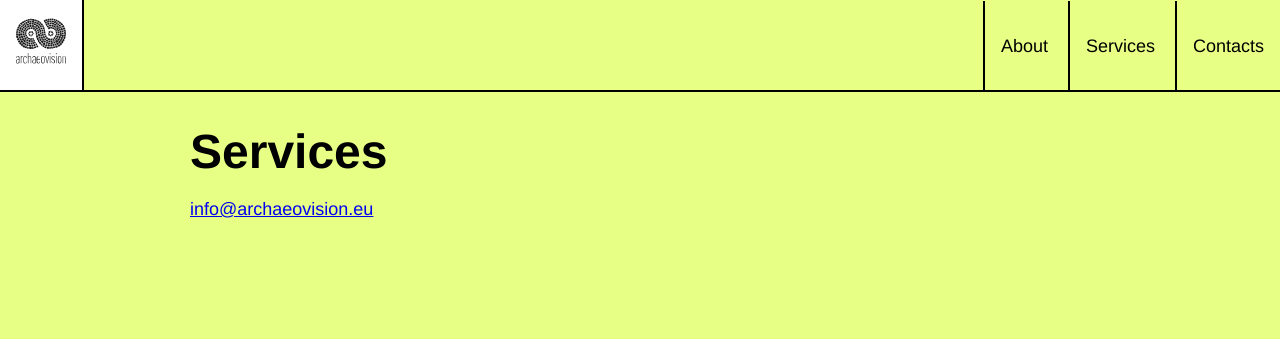
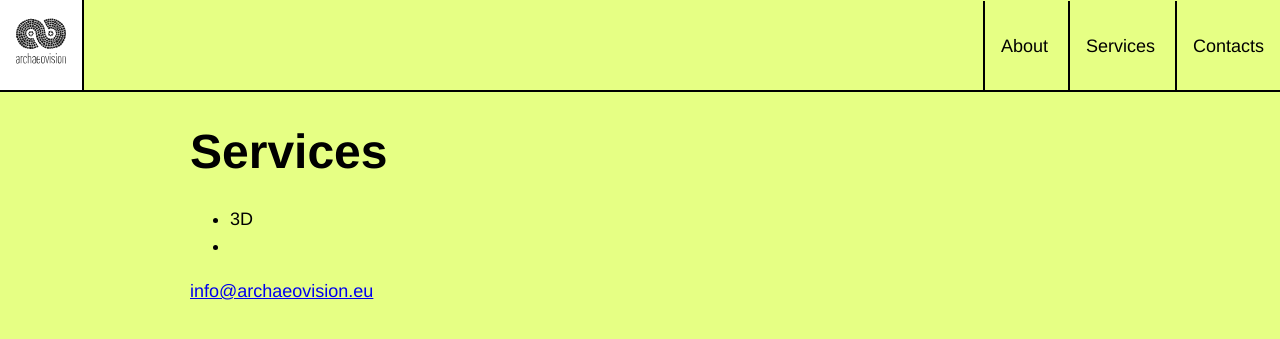
Before and after one commit to Archaeovision/archaeovision.github.io, a Jekyll site: the page built from services.md, in a window 1280 px wide. Shown: the top 339 px of the page. Built offline with Jekyll 4.4.1, drawn with Linux system fonts in a browser that asks for light colours.

```diff
--- a/services.md
+++ b/services.md
@@ -3,3 +3,6 @@ layout: default
 title: Services
 ---
 # Services
+
+- 3D
+-
```
